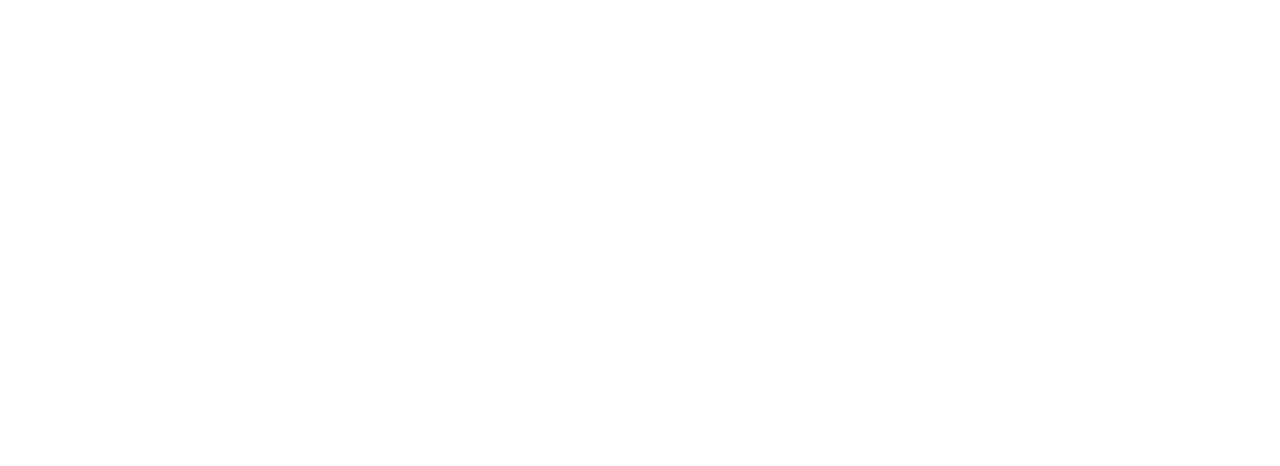
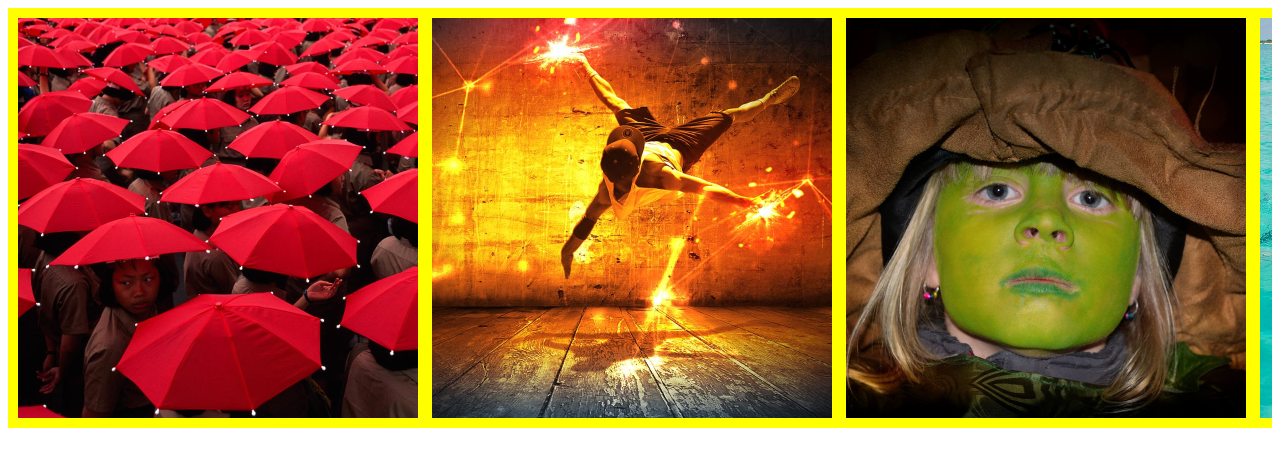
Before and after one commit to FbW-E04-1/image-viewer-ufukyildiz84, a plain HTML site: page index.html in a window 1280 px wide. Drawn offline with Linux system fonts and the light colour scheme.

Commit message:
what a colorful Website

```diff
--- a/css/styles.css
+++ b/css/styles.css
@@ -0,0 +1,16 @@
+#viewport {
+    overflow: auto;
+}
+
+#wrapper {
+    width: calc(9 * 416px);
+    height: 400px;
+    background-color: yellow;
+    padding: 10px;
+
+}
+
+img {
+    height: 100%;
+    margin-right: 10px;
+}
--- a/index.html
+++ b/index.html
@@ -9,6 +9,19 @@
   </head>
 
   <body>
+    <div id="viewport">
+    <div id="wrapper">
+    <img src="img/1_Red_umbrellas.jpg" alt="1_Red_umbrellas">
+    <img src="img/2_Orange_hiphop.jpg" alt="2_Orange_hiphop">
+    <img src="img/3_Green_disguise.jpg" alt="3_Green_disguise">
+    <img src="img/4_Teal_pigBird.jpg" alt="4_Teal_pigBird">
+    <img src="img/5_Blue_jellyfish.jpg" alt="5_Blue_jellyfish">
+    <img src="img/6_Purple_stars.jpg" alt="6_Purple_stars">
+    <img src="img/7_Grey_waterDance.jpg" alt="7_Grey_waterDance">
+    <img src="img/8_wool.jpg" alt="8_wool">
+    <img src="img/9_emu.jpg" alt="9_emu">
+  </div>
+</div>
+  </body>
 
-  </body>
 </html>
```
